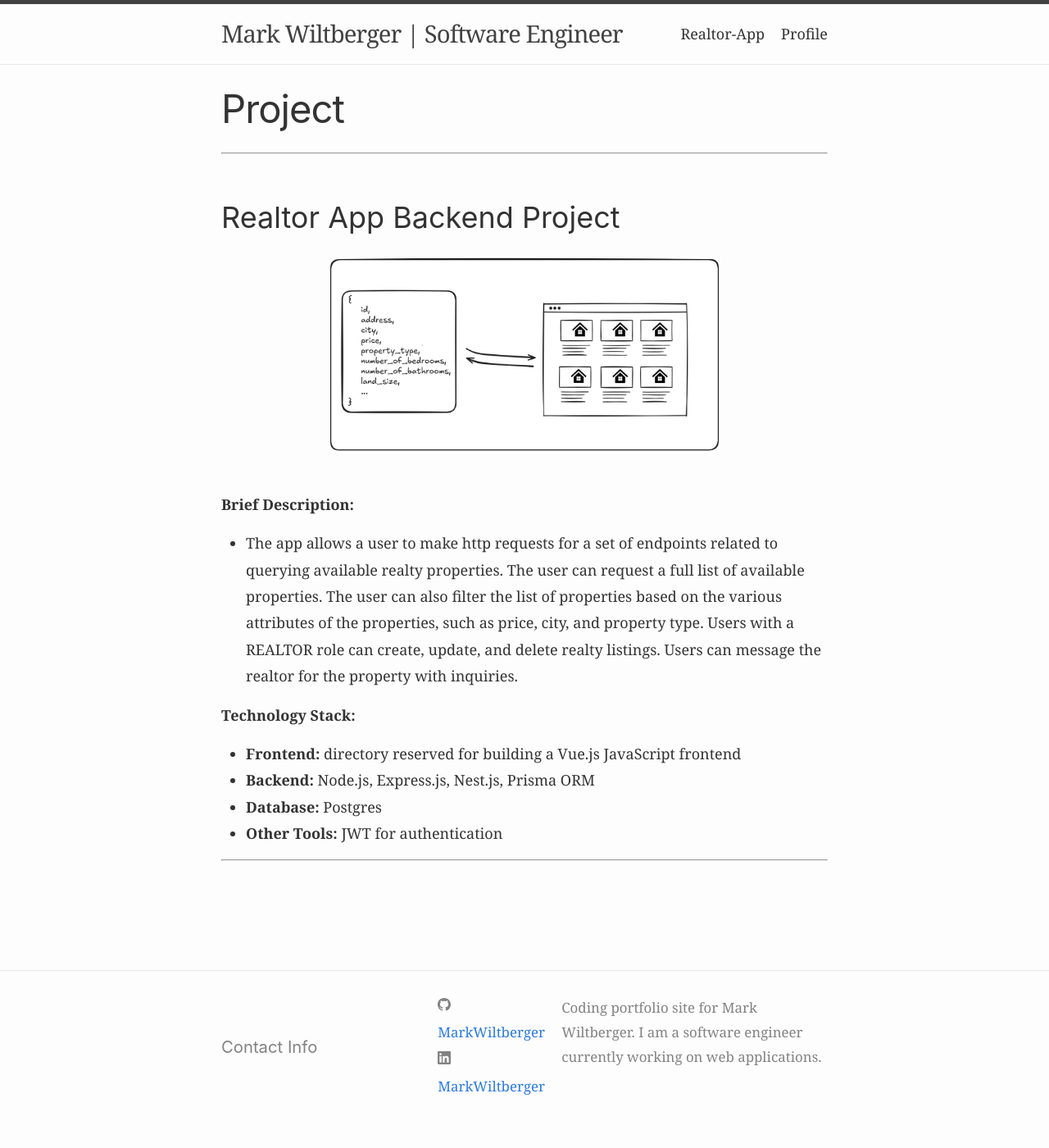
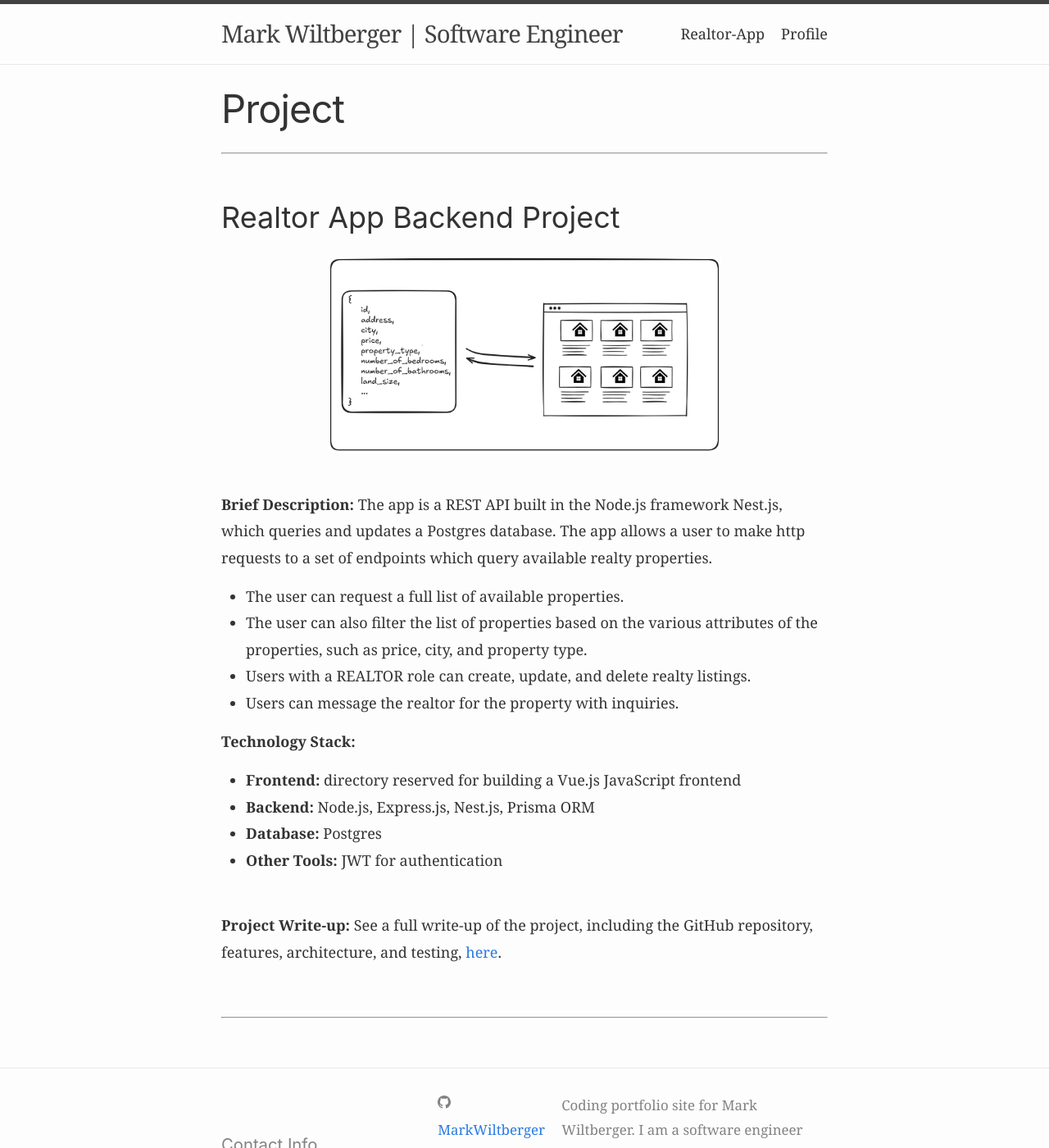
Before and after one commit to MarkWiltberger/markwiltberger.github.io, a Jekyll site: the page built from docs/pages/project.md, in a window 1280 px wide and 1400 px high. Shown: the whole window at 82% size. Built offline with Jekyll 4.4.1, drawn with Linux system fonts in a browser that asks for light colours.

Commit message:
add design changes including changes to 'brief description' and adding 'Project Write-up' section with link

```diff
--- a/docs/pages/project.md
+++ b/docs/pages/project.md
@@ -11,7 +11,12 @@ layout: page
 <br />
 
 **Brief Description:**
- - The app allows a user to make http requests for a set of endpoints related to querying available realty properties. The user can request a full list of available properties. The user can also filter the list of properties based on the various attributes of the properties, such as price, city, and property type. Users with a REALTOR role can create, update, and delete realty listings. Users can message the realtor for the property with inquiries.
+ The app is a REST API built in the Node.js framework Nest.js, which queries and updates a Postgres database. The app allows a user to make http requests to a set of endpoints which query available realty properties.
+- The user can request a full list of available properties.
+- The user can also filter the list of properties based on the various attributes of the properties, such as price, city, and property type.
+- Users with a REALTOR role can create, update, and delete realty listings.
+- Users can message the realtor for the property with inquiries.
+
 
 **Technology Stack:**
 - **Frontend:** directory reserved for building a Vue.js JavaScript frontend
@@ -19,4 +24,9 @@ layout: page
 - **Database:** Postgres
 - **Other Tools:** JWT for authentication
 
+<br>
+**Project Write-up:** See a full write-up of the project, including the GitHub repository, features, architecture, and testing, [here](/pages/realtor-app-backend-project).
+
+<br>
+
 ---
```
